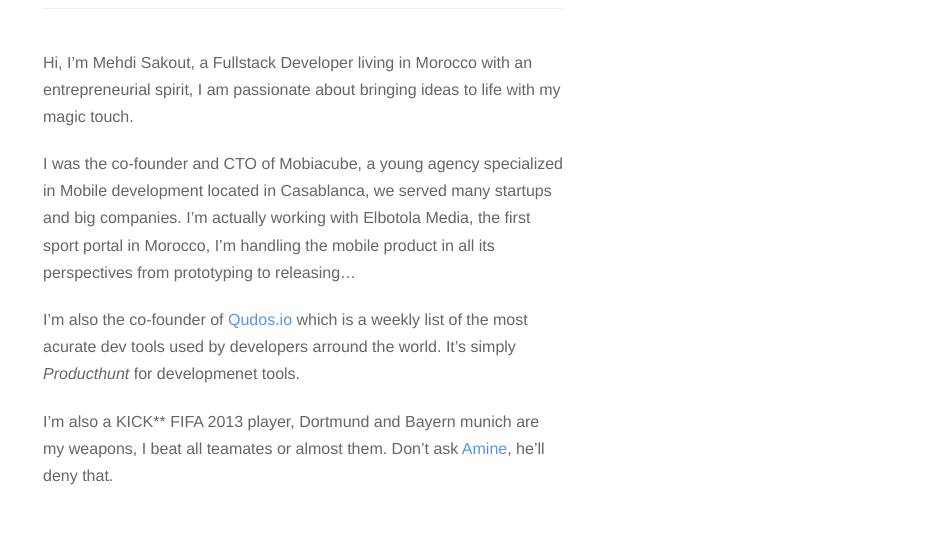
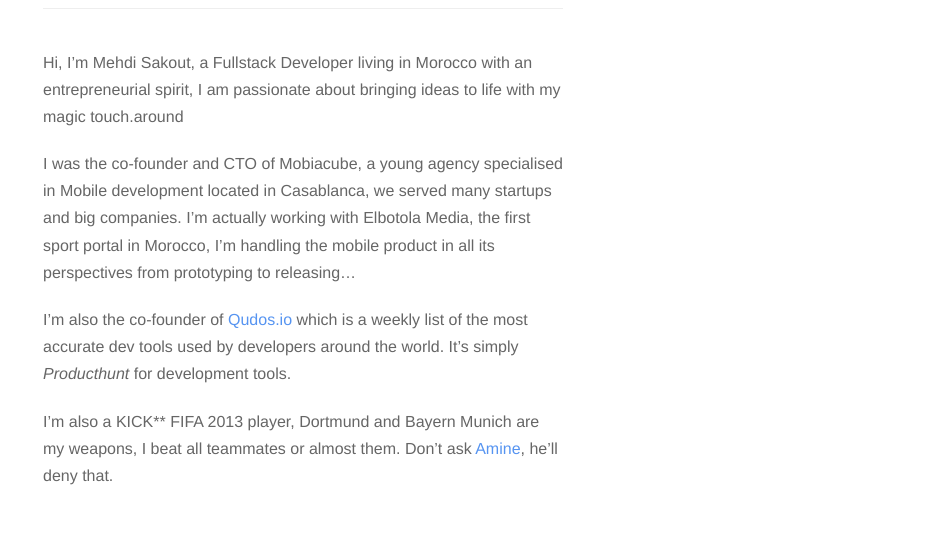
Before and after one commit to medyo/medyo.github.io, a Jekyll site: the page built from about.md, in a window 1280 px wide. Shown: the part 329-874 px from the top of the page, without its empty margins (337-1280 px from the left). Built offline with Jekyll 4.4.1, drawn with Linux system fonts in a browser that asks for light colours; nearby versions of some CDN libraries; Markdown is read by kramdown in place of the engine named in the settings.

```diff
--- a/_config.yml
+++ b/_config.yml
@@ -21,7 +21,8 @@ disqus_shortname: 'medyo80'
 url:            'http://medyo.github.io/'
 author:         'Mehdi Sakout'
 authorTwitter:  'medyo80'
-
+authorTwitterUrl:  'https://twitter.com/MedyO80'
+authorLinkedinUrl: 'http://ma.linkedin.com/in/elmehdisakout'
 permalink:       /:year/:title/
 
 defaults:
--- a/about.md
+++ b/about.md
@@ -4,14 +4,14 @@ permalink: about/
 profile: true
 ---
 
-Hi, I'm Mehdi Sakout, a Fullstack Developer living in Morocco with an entrepreneurial spirit, I am passionate about bringing ideas to life with my magic touch.
+Hi, I'm Mehdi Sakout, a Fullstack Developer living in Morocco with an entrepreneurial spirit, I am passionate about bringing ideas to life with my magic touch.around
 
-I was the co-founder and CTO of Mobiacube, a young agency specialized in Mobile development located in Casablanca, we served many startups and big companies.
+I was the co-founder and CTO of Mobiacube, a young agency specialised in Mobile development located in Casablanca, we served many startups and big companies.
 I'm actually working with Elbotola Media, the first sport portal in Morocco,
 I'm handling the mobile product in all its perspectives from prototyping to releasing...
 
-I'm also the co-founder of [Qudos.io](http://qudos.io) which is a weekly list of the most acurate dev tools used by developers arround the world. It's simply *Producthunt* for developmenet tools.
+I'm also the co-founder of [Qudos.io](http://qudos.io) which is a weekly list of the most accurate dev tools used by developers around the world. It's simply *Producthunt* for development tools.
 
-I'm also a KICK** FIFA 2013 player, Dortmund and Bayern munich are my weapons, I beat all teamates or almost them. Don't ask [Amine](surfeurx), he'll deny that.
+I'm also a KICK** FIFA 2013 player, Dortmund and Bayern Munich are my weapons, I beat all teammates or almost them. Don't ask [Amine](https://twitter.com/surfeurX), he'll deny that.
 
 {% include footer.html %}
```
Also changed, not shown: _posts/2015-11-29-andromeda.md (deleted, +0 -13 lines), contact.md (+3 -3 lines).
